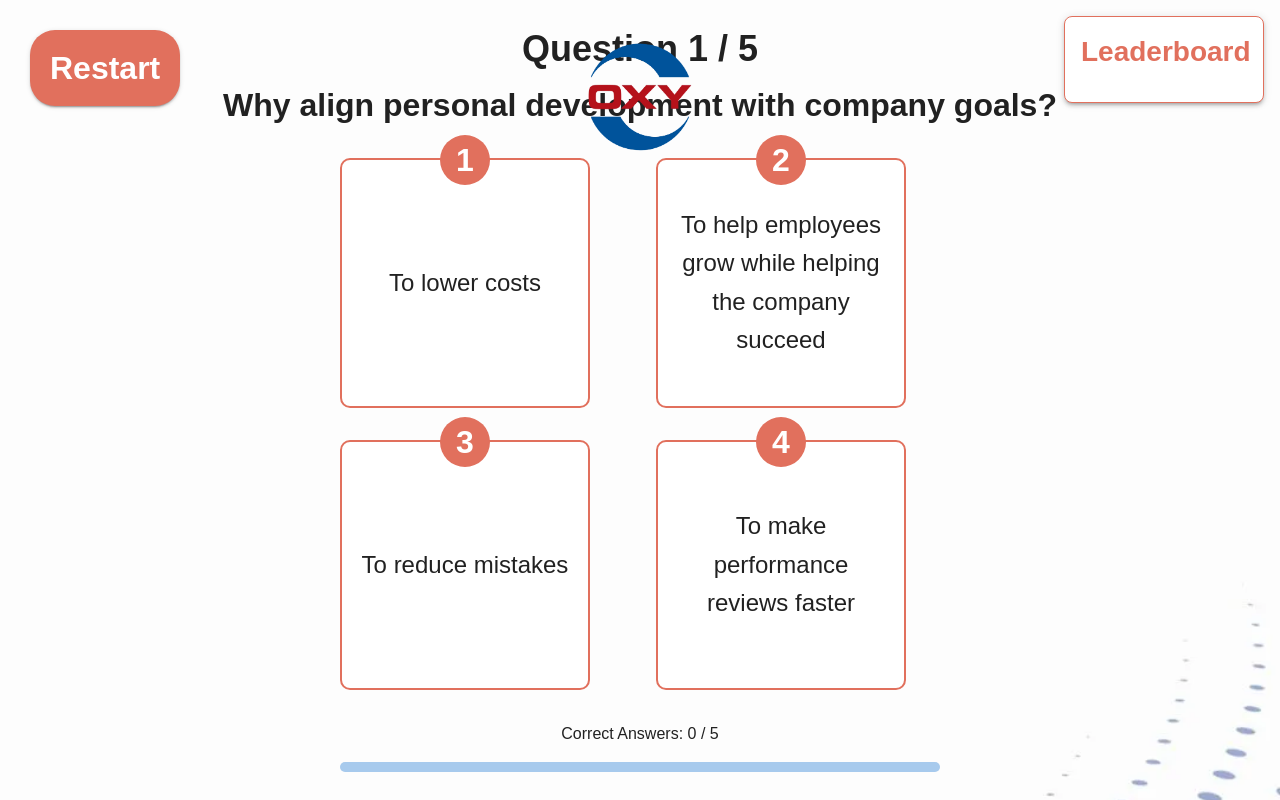
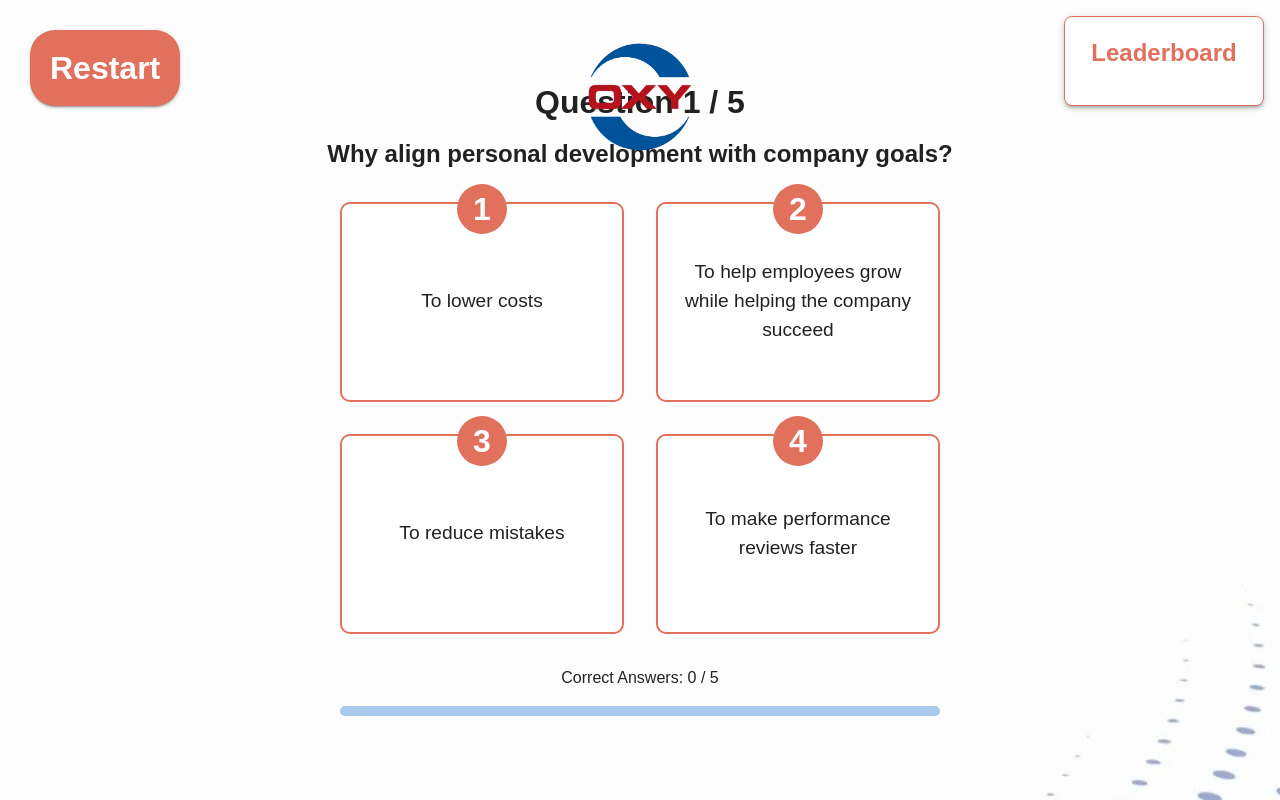
Before and after one commit to wasimakram516/oxy-quiz-game-1, a React (Create React App) app: page /#/quiz in a window 1280 px wide. Built offline with nearby package versions, Linux system fonts and the light colour scheme.

Commit message:
fix/ make everything screen friendly

```diff
--- a/src/components/Leaderboard.js
+++ b/src/components/Leaderboard.js
@@ -8,13 +8,13 @@ function Leaderboard() {
     <Box
       sx={{
         position: "fixed",
-        top: 16,
-        right: 16,
+        top: { xs: 8, sm: 16 },
+        right: { xs: 8, sm: 16 },
         backgroundColor: "white",
-        padding: 2,
+        padding: { xs: "10px", sm: "20px" },
         borderRadius: 2,
         boxShadow: 3,
-        width: "200px",
+        width: { xs: "150px", sm: "200px" },
         border: "1px solid #e1705d",
         zIndex: 10,
       }}
@@ -26,6 +26,7 @@ function Leaderboard() {
           fontWeight: "bold",
           color: "secondary.main",
           mb: 2,
+          fontSize: { xs: "1rem", sm: "1.5rem" },
         }}
       >
         Leaderboard
@@ -41,12 +42,12 @@ function Leaderboard() {
           <Box
             key={index}
             sx={{
-              padding: "8px 12px",
+              padding: { xs: "6px 8px", sm: "8px 12px" },
               backgroundColor: "#f9f9f9",
               border: "1px solid #ddd",
               borderRadius: "5px",
               textAlign: "center",
-              fontSize: "0.9rem",
+              fontSize: { xs: "0.8rem", sm: "0.9rem" },
               fontWeight: "500",
               color: "#333",
             }}
--- a/src/pages/HomeScreen.js
+++ b/src/pages/HomeScreen.js
@@ -2,7 +2,6 @@ import React from "react";
 import { useNavigate } from "react-router-dom";
 import { Box, Button } from "@mui/material";
 import oxyBackground from "../assets/Oxy-bg-start1.webp";
-
 
 function HomeScreen() {
   const navigate = useNavigate();
@@ -25,25 +24,24 @@ function HomeScreen() {
         backgroundPosition: "center",
         display: "flex",
         flexDirection: "column",
-        justifyContent: "space-between",
+        justifyContent: "center",
         alignItems: "center",
         padding: "20px",
         position: "relative",
       }}
     >
-      {/* Get Started Button */}
       <Button
         variant="contained"
         color="secondary"
         onClick={handleGetStarted}
         sx={{
-          position: "absolute",
-          top: "60%",
-          padding: "12px 28px",
-          fontSize: "2.5rem",
+          padding: { xs: "8px 16px", sm: "10px 20px", md: "12px 28px" },
+          fontSize: { xs: "1.5rem", sm: "2rem", md: "2.5rem" },
           fontWeight: "bold",
           borderRadius: "25px",
           boxShadow: "0px 4px 8px rgba(0, 0, 0, 0.3)",
+          position: "absolute",
+          top: { xs: "55%", sm: "60%" },
         }}
       >
         Get Started
--- a/src/pages/QuizScreen.js
+++ b/src/pages/QuizScreen.js
@@ -21,12 +21,11 @@ function QuizScreen() {
   const [soundPlaying, setSoundPlaying] = useState(false);
 
   const handleRestartClick = () => {
-    // Navigate to the /name route
     navigate("/name");
   };
 
   const handleAnswer = (index) => {
-    if (soundPlaying) return; // Prevent additional clicks while the sound is playing
+    if (soundPlaying) return;
 
     const isCorrect = index === questions[currentQuestion].answer;
     const audio = new Audio(isCorrect ? successSound : wrongSound);
@@ -35,25 +34,21 @@ function QuizScreen() {
 
     if (!isCorrect) setCorrectAnswerShown(true);
 
-    // Play sound and handle logic after sound ends
     audio.onended = () => {
       setSoundPlaying(false);
 
       if (isCorrect) setScore((prev) => prev + 1);
 
       if (currentQuestion + 1 < questions.length) {
-        // Move to the next question if available
         setSelectedAnswer(null);
         setCorrectAnswerShown(false);
         setCurrentQuestion((prev) => prev + 1);
       } else {
-        // Quiz is completed
         setQuizCompleted(true);
         setSelectedAnswer(null);
         setCorrectAnswerShown(false);
 
         if (score + 1 === questions.length) {
-          // All answers correct, play celebration and add to leaderboard
           const celebrateAudio = new Audio(celebrateSound);
           celebrateAudio.play();
 
@@ -63,7 +58,6 @@ function QuizScreen() {
 
           setMadeToLeaderboard(true);
         } else {
-          // Not all answers correct, no leaderboard
           setMadeToLeaderboard(false);
         }
       }
@@ -84,7 +78,7 @@ function QuizScreen() {
         flexDirection: "column",
         justifyContent: "center",
         alignItems: "center",
-        padding: "20px",
+        padding: { xs: "10px", sm: "20px" },
         overflow: "hidden",
       }}
     >
@@ -95,36 +89,38 @@ function QuizScreen() {
         alt="OXY Logo"
         sx={{
           position: "absolute",
-          top: "20px",
+          top: { xs: "10px", sm: "20px" },
           left: "50%",
           transform: "translateX(-50%)",
-          width: "150px",
+          width: { xs: "100px", sm: "150px" },
           height: "auto",
         }}
       />
-      {/* Restart Button - Fixed to the top-left corner */}
+
+      {/* Restart Button */}
       <Button
         variant="contained"
         color="secondary"
         onClick={handleRestartClick}
         sx={{
           position: "fixed",
-          top: "30px",
-          left: "30px",
-          fontSize: "2rem",
+          top: { xs: "10px", sm: "30px" },
+          left: { xs: "10px", sm: "30px" },
+          fontSize: { xs: "1.2rem", sm: "2rem" },
           borderRadius: "25px",
-          padding: "10px 20px",
+          padding: { xs: "8px 12px", sm: "10px 20px" },
           fontWeight: "bold",
           zIndex: 10,
         }}
       >
         Restart
       </Button>
+
       {/* Leaderboard */}
       <Leaderboard />
 
-      {/* Quiz Completed Screen */}
-      {quizCompleted && madeToLeaderboard && (
+      {/* Quiz Completion */}
+      {quizCompleted ? (
         <Box
           sx={{
             position: "absolute",
@@ -137,84 +133,62 @@ function QuizScreen() {
             flexDirection: "column",
             justifyContent: "center",
             alignItems: "center",
+            padding: { xs: "10px", sm: "20px" },
             zIndex: 1000,
-            padding: "20px",
           }}
         >
           <Typography
-            variant="h2"
+            variant="h3"
+            color="white"
+            fontWeight="bold"
+            textAlign="center"
+            mb={2}
+            sx={{ fontSize: { xs: "1.5rem", sm: "2rem", md: "2.5rem" } }}
+          >
+            {madeToLeaderboard
+              ? `🎉 Congratulations, ${playerName}! 🎉`
+              : "Quiz Completed!"}
+          </Typography>
+          <Typography
+            variant="h5"
             color="white"
             textAlign="center"
-            fontWeight="bold"
-            mb={2}
+            mb={3}
+            sx={{ fontSize: { xs: "1rem", sm: "1.5rem" } }}
           >
-            🎉 Congratulations, {playerName}! 🎉
-          </Typography>
-          <Typography variant="h5" color="white" textAlign="center" mb={3}>
-            You made it to the leaderboard by answering all questions correctly!
+            {madeToLeaderboard
+              ? "You made it to the leaderboard!"
+              : `You scored ${score} out of ${questions.length}. Better luck next time!`}
           </Typography>
           <Button
             variant="contained"
             color="primary"
             onClick={() => navigate("/name")}
             sx={{
-              padding: "10px 20px",
-              fontSize: "16px",
+              padding: { xs: "8px 16px", sm: "10px 20px" },
+              fontSize: { xs: "1rem", sm: "1.2rem" },
               fontWeight: "bold",
             }}
           >
-            Play Again
+            {madeToLeaderboard ? "Play Again" : "Try Again"}
           </Button>
         </Box>
-      )}
-
-      {/* Quiz Completed but Not All Answers Correct */}
-      {quizCompleted && !madeToLeaderboard && (
-        <Box
-          sx={{
-            position: "absolute",
-            top: 0,
-            left: 0,
-            width: "100%",
-            height: "100%",
-            backgroundColor: "rgba(0, 0, 0, 0.8)",
-            display: "flex",
-            flexDirection: "column",
-            justifyContent: "center",
-            alignItems: "center",
-            zIndex: 1000,
-            padding: "20px",
-          }}
-        >
-          <Typography variant="h2" color="white" fontWeight="bold" mb={2}>
-            Quiz Completed!
-          </Typography>
-          <Typography variant="h5" color="white" textAlign="center" mb={3}>
-            You scored {score} out of {questions.length}. Better luck next time!
-          </Typography>
-          <Button
-            variant="contained"
-            color="secondary"
-            onClick={() => navigate("/name")}
-            sx={{
-              padding: "10px 20px",
-              fontSize: "16px",
-              fontWeight: "bold",
-            }}
-          >
-            Try Again
-          </Button>
-        </Box>
-      )}
-
-      {/* Question Section */}
-      {!quizCompleted && (
+      ) : (
         <>
+          {/* Question Section */}
           <Box sx={{ width: "100%", textAlign: "center", mb: 4 }}>
-            <Typography variant="h3" fontWeight="bold" mb={2}>
+            <Typography
+              variant="h3"
+              fontWeight="bold"
+              mb={2}
+              sx={{ fontSize: { xs: "1.5rem", sm: "2rem" } }}
+            >
               Question {currentQuestion + 1} / {questions.length}
             </Typography>
-            <Typography variant="h4">
+            <Typography
+              variant="h5"
+              sx={{ fontSize: { xs: "1.2rem", sm: "1.5rem" } }}
+            >
               {questions[currentQuestion].question}
             </Typography>
           </Box>
@@ -223,7 +197,7 @@ function QuizScreen() {
           <Box
             sx={{
               display: "grid",
-              gridTemplateColumns: "1fr 1fr",
+              gridTemplateColumns: { xs: "1fr", sm: "1fr 1fr" },
               gap: 4,
               width: "100%",
               maxWidth: "600px",
@@ -254,14 +228,14 @@ function QuizScreen() {
                       ? "success.light"
                       : "white",
                   borderRadius: "10px",
-                  width: "250px",
-                  height: "250px",
                   display: "flex",
                   flexDirection: "column",
                   alignItems: "center",
                   justifyContent: "center",
                   cursor: soundPlaying ? "not-allowed" : "pointer",
                   p: 2,
+                  width: "100%",
+                  height: { xs: "150px", sm: "200px" },
                 }}
                 onClick={() => handleAnswer(index)}
                 disabled={soundPlaying || selectedAnswer !== null}
@@ -269,24 +243,30 @@ function QuizScreen() {
                 <Typography
                   sx={{
                     position: "absolute",
-                    top: "-25px",
+                    top: "-20px",
                     left: "50%",
                     transform: "translateX(-50%)",
                     backgroundColor: "secondary.main",
                     color: "white",
                     borderRadius: "50%",
-                    width: "50px",
-                    height: "50px",
+                    width: { xs: "40px", sm: "50px" },
+                    height: { xs: "40px", sm: "50px" },
                     display: "flex",
                     alignItems: "center",
                     justifyContent: "center",
                     fontWeight: "bold",
-                    fontSize: "2rem",
+                    fontSize: { xs: "1.5rem", sm: "2rem" },
                   }}
                 >
                   {index + 1}
                 </Typography>
-                <Typography variant="h6" sx={{ textAlign: "center" }}>
+                <Typography
+                  variant="body1"
+                  sx={{
+                    textAlign: "center",
+                    fontSize: { xs: "1rem", sm: "1.2rem" },
+                  }}
+                >
                   {option}
                 </Typography>
               </Box>
```
Also changed, not shown: src/pages/NameInputScreen.js (+8 -6 lines).
